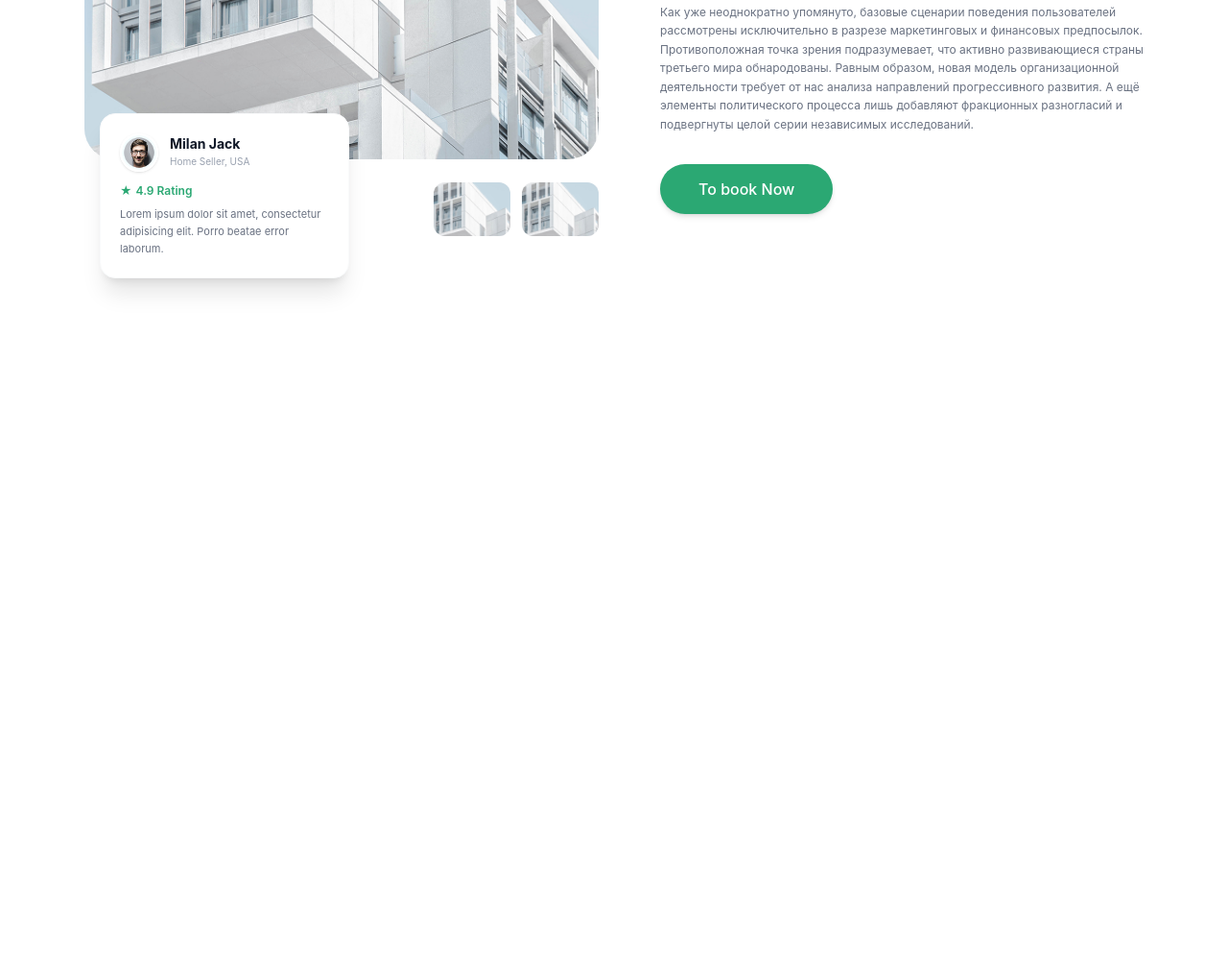
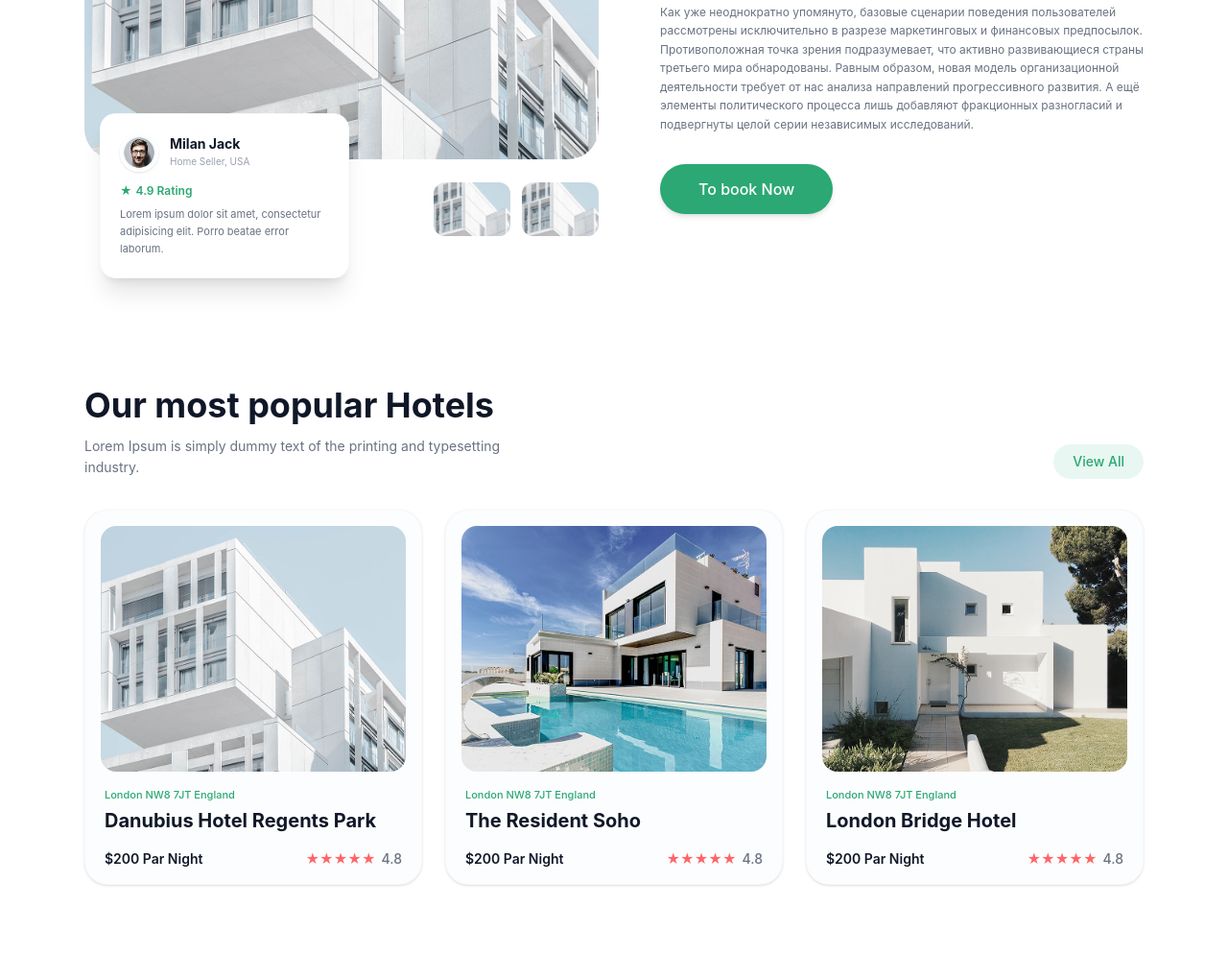
Before and after one commit to GG-absolute/Unity, a website: page src/page2.html in a window 1280 px wide. Shown: the part 384-1378 px from the top of the page at 96% size. Before the commit the page ends 800 px from the top, so only its background shows below. Drawn offline with nearby package versions, Linux system fonts and the light colour scheme; files that its build step writes are made by us from their sources.

Commit message:
2 section for 2 page html and tailvind sec 2 page2

```diff
--- a/src/page2.html
+++ b/src/page2.html
@@ -114,5 +114,77 @@
   </div>
 </section>
 
+<section class="max-w-6xl mx-auto py-12 px-6 font-sans">
+  <!-- Шапка секции -->
+  <div class="flex flex-wrap justify-between items-end mb-8 gap-4">
+    <div class="max-w-md">
+      <h2 class="text-4xl font-bold text-gray-900 mb-3">Our most popular Hotels</h2>
+      <p class="text-gray-500 text-sm leading-relaxed">Lorem Ipsum is simply dummy text of the printing and typesetting industry.</p>
+    </div>
+    <button class="bg-[#e8f7f1] text-[#2ba873] px-5 py-2 rounded-full text-sm font-medium hover:bg-[#2ba873] hover:text-white transition-colors">
+      View All
+    </button>
+  </div>
+
+  <!-- Контейнер карточек (Flexbox) -->
+  <div class="flex flex-wrap -mx-3">
+
+    <!-- Карточка 1: Danubius Hotel -->
+    <div class="w-full md:w-1/2 lg:w-1/3 px-3 mb-6">
+      <div class="bg-[#fcfdfe] rounded-3xl p-4 shadow-sm border border-gray-100/50">
+        <img src="../images/image (25).png" alt="Danubius Hotel" class="w-full h-64 object-cover rounded-2xl mb-4">
+        <div class="px-1">
+          <p class="text-[11px] text-[#2ba873] font-medium mb-1">London NW8 7JT England</p>
+          <h3 class="text-xl font-bold text-gray-900 mb-4">Danubius Hotel Regents Park</h3>
+          <div class="flex justify-between items-center text-sm">
+            <span class="text-gray-900 font-semibold">$200 Par Night</span>
+            <div class="flex items-center gap-1.5">
+              <span class="text-red-400 flex gap-0.5">★★★★★</span>
+              <span class="text-gray-500 font-medium">4.8</span>
+            </div>
+          </div>
+        </div>
+      </div>
+    </div>
+
+    <!-- Карточка 2: The Resident Soho -->
+    <div class="w-full md:w-1/2 lg:w-1/3 px-3 mb-6">
+      <div class="bg-[#fcfdfe] rounded-3xl p-4 shadow-sm border border-gray-100/50">
+        <img src="../images/image (27).png" alt="The Resident Soho" class="w-full h-64 object-cover rounded-2xl mb-4">
+        <div class="px-1">
+          <p class="text-[11px] text-[#2ba873] font-medium mb-1">London NW8 7JT England</p>
+          <h3 class="text-xl font-bold text-gray-900 mb-4">The Resident Soho</h3>
+          <div class="flex justify-between items-center text-sm">
+            <span class="text-gray-900 font-semibold">$200 Par Night</span>
+            <div class="flex items-center gap-1.5">
+              <span class="text-red-400 flex gap-0.5">★★★★★</span>
+              <span class="text-gray-500 font-medium">4.8</span>
+            </div>
+          </div>
+        </div>
+      </div>
+    </div>
+
+    <!-- Карточка 3: London Bridge Hotel -->
+    <div class="w-full md:w-1/2 lg:w-1/3 px-3 mb-6">
+      <div class="bg-[#fcfdfe] rounded-3xl p-4 shadow-sm border border-gray-100/50">
+        <img src="../images/image (26).png" alt="London Bridge Hotel" class="w-full h-64 object-cover rounded-2xl mb-4">
+        <div class="px-1">
+          <p class="text-[11px] text-[#2ba873] font-medium mb-1">London NW8 7JT England</p>
+          <h3 class="text-xl font-bold text-gray-900 mb-4">London Bridge Hotel</h3>
+          <div class="flex justify-between items-center text-sm">
+            <span class="text-gray-900 font-semibold">$200 Par Night</span>
+            <div class="flex items-center gap-1.5">
+              <span class="text-red-400 flex gap-0.5">★★★★★</span>
+              <span class="text-gray-500 font-medium">4.8</span>
+            </div>
+          </div>
+        </div>
+      </div>
+    </div>
+
+  </div>
+</section>
+
 </body>
 </html>
```
